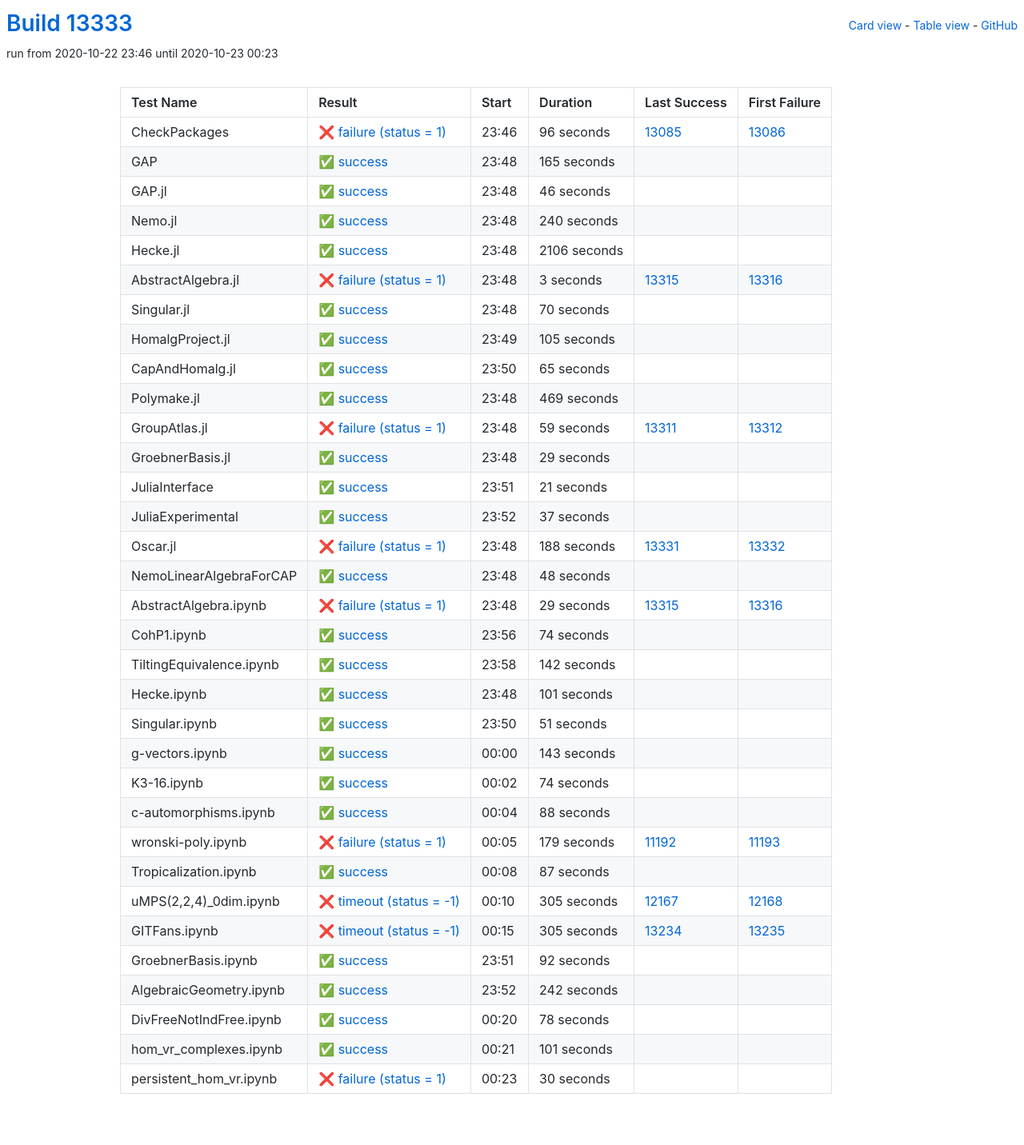
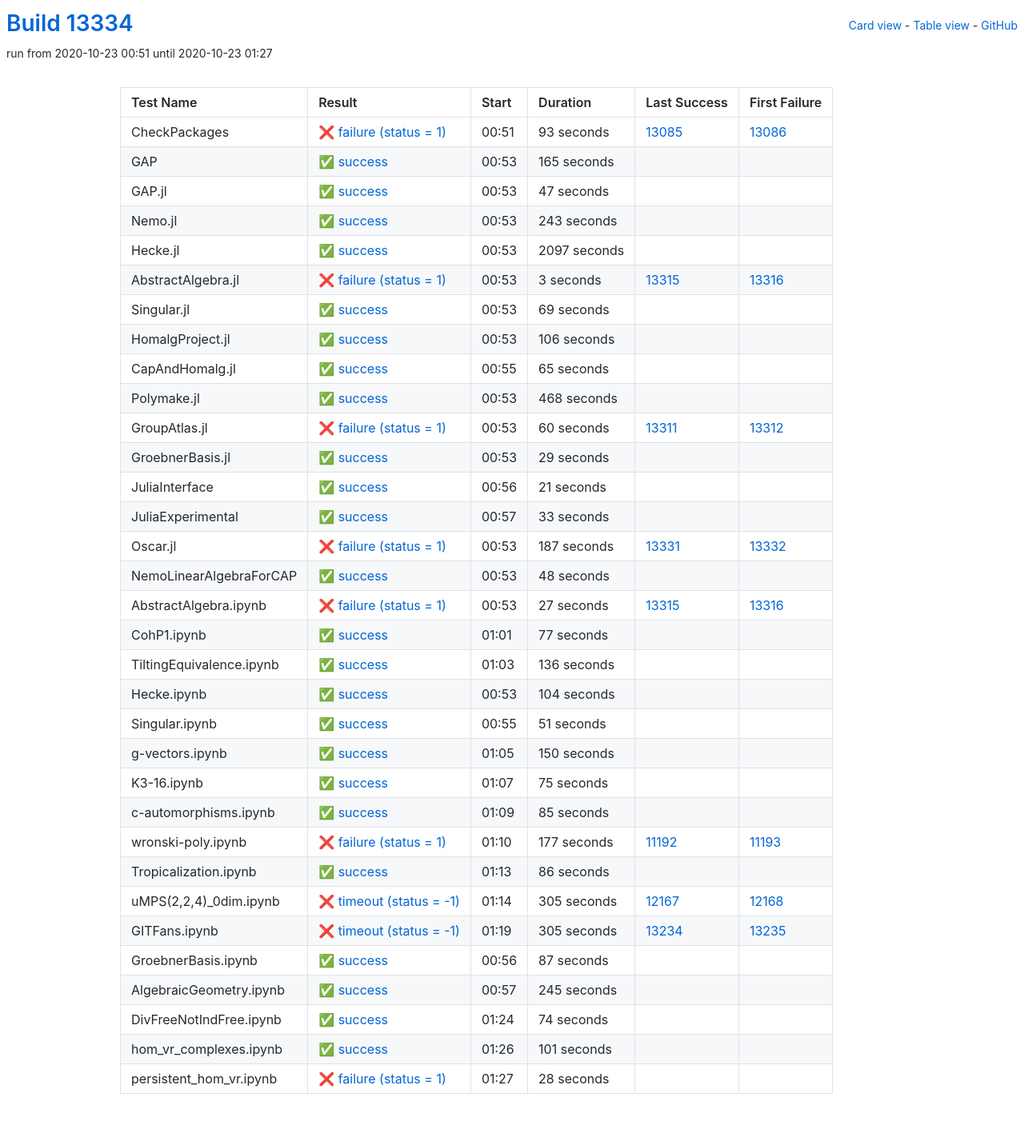
Before and after one commit to oscar-system/oscar-ci-status, a Jekyll site: the page built from table.html, in a window 1280 px wide. Shown: the whole page at 80% size. Built offline with Jekyll 4.4.1, drawn with Linux system fonts in a browser that asks for light colours.

Commit message:
Build #13334

```diff
--- a/_data/ci.yml
+++ b/_data/ci.yml
@@ -1,6 +1,6 @@
 ---
-build: 13333
-build_url: https://oscarci.mathematik.uni-kl.de/job/oscar/13333/
+build: 13334
+build_url: https://oscarci.mathematik.uni-kl.de/job/oscar/13334/
 job: oscar
 organization: oscar-system
 repo: oscar-ci-status
@@ -8,20 +8,20 @@
 tests:
 - name: CheckPackages
   id: checkpackages
-  log: https://oscarci.mathematik.uni-kl.de/job/oscar/13333/artifact/logs/build-13333/CheckPackages.log
-  start: 2020-10-22 23:46
+  log: https://oscarci.mathematik.uni-kl.de/job/oscar/13334/artifact/logs/build-13334/CheckPackages.log
+  start: 2020-10-23 00:51
   success: false
   exitcode: 1
   status: failure
-  duration: 96
+  duration: 93
   last_success: 13085
   last_success_url: https://oscarci.mathematik.uni-kl.de/job/oscar/13085/
   first_failure: 13086
   first_failure_url: https://oscarci.mathematik.uni-kl.de/job/oscar/13086/
 - name: GAP
   id: gap
-  log: https://oscarci.mathematik.uni-kl.de/job/oscar/13333/artifact/logs/build-13333/GAP.log
-  start: 2020-10-22 23:48
+  log: https://oscarci.mathematik.uni-kl.de/job/oscar/13334/artifact/logs/build-13334/GAP.log
+  start: 2020-10-23 00:53
   success: true
   exitcode: 0
   status: success
@@ -32,44 +32,44 @@
   first_failure_url:
 - name: GAP.jl
   id: gap-jl
-  log: https://oscarci.mathematik.uni-kl.de/job/oscar/13333/artifact/logs/build-13333/GAP.jl.log
-  start: 2020-10-22 23:48
+  log: https://oscarci.mathematik.uni-kl.de/job/oscar/13334/artifact/logs/build-13334/GAP.jl.log
+  start: 2020-10-23 00:53
   success: true
   exitcode: 0
   status: success
-  duration: 46
+  duration: 47
   last_success: false
   last_success_url:
   first_failure: false
   first_failure_url:
 - name: Nemo.jl
   id: nemo-jl
-  log: https://oscarci.mathematik.uni-kl.de/job/oscar/13333/artifact/logs/build-13333/Nemo.jl.log
-  start: 2020-10-22 23:48
+  log: https://oscarci.mathematik.uni-kl.de/job/oscar/13334/artifact/logs/build-13334/Nemo.jl.log
+  start: 2020-10-23 00:53
   success: true
   exitcode: 0
   status: success
-  duration: 240
+  duration: 243
   last_success: false
   last_success_url:
   first_failure: false
   first_failure_url:
 - name: Hecke.jl
   id: hecke-jl
-  log: https://oscarci.mathematik.uni-kl.de/job/oscar/13333/artifact/logs/build-13333/Hecke.jl.log
-  start: 2020-10-22 23:48
+  log: https://oscarci.mathematik.uni-kl.de/job/oscar/13334/artifact/logs/build-13334/Hecke.jl.log
+  start: 2020-10-23 00:53
   success: true
   exitcode: 0
   status: success
-  duration: 2106
+  duration: 2097
   last_success: false
   last_success_url:
   first_failure: false
   first_failure_url:
 - name: AbstractAlgebra.jl
   id: abstractalgebra-jl
-  log: https://oscarci.mathematik.uni-kl.de/job/oscar/13333/artifact/logs/build-13333/AbstractAlgebra.jl.log
-  start: 2020-10-22 23:48
+  log: https://oscarci.mathematik.uni-kl.de/job/oscar/13334/artifact/logs/build-13334/AbstractAlgebra.jl.log
+  start: 2020-10-23 00:53
   success: false
   exitcode: 1
   status: failure
@@ -80,32 +80,32 @@
   first_failure_url: https://oscarci.mathematik.uni-kl.de/job/oscar/13316/
 - name: Singular.jl
   id: singular-jl
-  log: https://oscarci.mathematik.uni-kl.de/job/oscar/13333/artifact/logs/build-13333/Singular.jl.log
-  start: 2020-10-22 23:48
+  log: https://oscarci.mathematik.uni-kl.de/job/oscar/13334/artifact/logs/build-13334/Singular.jl.log
+  start: 2020-10-23 00:53
   success: true
   exitcode: 0
   status: success
-  duration: 70
+  duration: 69
   last_success: false
   last_success_url:
   first_failure: false
   first_failure_url:
 - name: HomalgProject.jl
   id: homalgproject-jl
-  log: https://oscarci.mathematik.uni-kl.de/job/oscar/13333/artifact/logs/build-13333/HomalgProject.jl.log
-  start: 2020-10-22 23:49
+  log: https://oscarci.mathematik.uni-kl.de/job/oscar/13334/artifact/logs/build-13334/HomalgProject.jl.log
+  start: 2020-10-23 00:53
   success: true
   exitcode: 0
   status: success
-  duration: 105
+  duration: 106
   last_success: false
   last_success_url:
   first_failure: false
   first_failure_url:
 - name: CapAndHomalg.jl
   id: capandhomalg-jl
-  log: https://oscarci.mathematik.uni-kl.de/job/oscar/13333/artifact/logs/build-13333/CapAndHomalg.jl.log
-  start: 2020-10-22 23:50
+  log: https://oscarci.mathematik.uni-kl.de/job/oscar/13334/artifact/logs/build-13334/CapAndHomalg.jl.log
+  start: 2020-10-23 00:55
   success: true
   exitcode: 0
   status: success
@@ -116,32 +116,32 @@
   first_failure_url:
 - name: Polymake.jl
   id: polymake-jl
-  log: https://oscarci.mathematik.uni-kl.de/job/oscar/13333/artifact/logs/build-13333/Polymake.jl.log
-  start: 2020-10-22 23:48
+  log: https://oscarci.mathematik.uni-kl.de/job/oscar/13334/artifact/logs/build-13334/Polymake.jl.log
+  start: 2020-10-23 00:53
   success: true
   exitcode: 0
   status: success
-  duration: 469
+  duration: 468
   last_success: false
   last_success_url:
   first_failure: false
   first_failure_url:
 - name: GroupAtlas.jl
   id: groupatlas-jl
-  log: https://oscarci.mathematik.uni-kl.de/job/oscar/13333/artifact/logs/build-13333/GroupAtlas.jl.log
-  start: 2020-10-22 23:48
+  log: https://oscarci.mathematik.uni-kl.de/job/oscar/13334/artifact/logs/build-13334/GroupAtlas.jl.log
+  start: 2020-10-23 00:53
   success: false
   exitcode: 1
   status: failure
-  duration: 59
+  duration: 60
   last_success: 13311
   last_success_url: https://oscarci.mathematik.uni-kl.de/job/oscar/13311/
   first_failure: 13312
   first_failure_url: https://oscarci.mathematik.uni-kl.de/job/oscar/13312/
 - name: GroebnerBasis.jl
   id: groebnerbasis-jl
-  log: https://oscarci.mathematik.uni-kl.de/job/oscar/13333/artifact/logs/build-13333/GroebnerBasis.jl.log
-  start: 2020-10-22 23:48
+  log: https://oscarci.mathematik.uni-kl.de/job/oscar/13334/artifact/logs/build-13334/GroebnerBasis.jl.log
+  start: 2020-10-23 00:53
   success: true
   exitcode: 0
   status: success
@@ -152,8 +152,8 @@
   first_failure_url:
 - name: JuliaInterface
   id: juliainterface
-  log: https://oscarci.mathematik.uni-kl.de/job/oscar/13333/artifact/logs/build-13333/JuliaInterface.log
-  start: 2020-10-22 23:51
+  log: https://oscarci.mathematik.uni-kl.de/job/oscar/13334/artifact/logs/build-13334/JuliaInterface.log
+  start: 2020-10-23 00:56
   success: true
   exitcode: 0
   status: success
@@ -164,32 +164,32 @@
   first_failure_url:
 - name: JuliaExperimental
   id: juliaexperimental
-  log: https://oscarci.mathematik.uni-kl.de/job/oscar/13333/artifact/logs/build-13333/JuliaExperimental.log
-  start: 2020-10-22 23:52
+  log: https://oscarci.mathematik.uni-kl.de/job/oscar/13334/artifact/logs/build-13334/JuliaExperimental.log
+  start: 2020-10-23 00:57
   success: true
   exitcode: 0
   status: success
-  duration: 37
+  duration: 33
   last_success: false
   last_success_url:
   first_failure: false
   first_failure_url:
 - name: Oscar.jl
   id: oscar-jl
-  log: https://oscarci.mathematik.uni-kl.de/job/oscar/13333/artifact/logs/build-13333/Oscar.jl.log
-  start: 2020-10-22 23:48
+  log: https://oscarci.mathematik.uni-kl.de/job/oscar/13334/artifact/logs/build-13334/Oscar.jl.log
+  start: 2020-10-23 00:53
   success: false
   exitcode: 1
   status: failure
-  duration: 188
+  duration: 187
   last_success: 13331
   last_success_url: https://oscarci.mathematik.uni-kl.de/job/oscar/13331/
   first_failure: 13332
   first_failure_url: https://oscarci.mathematik.uni-kl.de/job/oscar/13332/
 - name: NemoLinearAlgebraForCAP
   id: nemolinearalgebraforcap
-  log: https://oscarci.mathematik.uni-kl.de/job/oscar/13333/artifact/logs/build-13333/NemoLinearAlgebraForCAP.log
-  start: 2020-10-22 23:48
+  log: https://oscarci.mathematik.uni-kl.de/job/oscar/13334/artifact/logs/build-13334/NemoLinearAlgebraForCAP.log
+  start: 2020-10-23 00:53
   success: true
   exitcode: 0
   status: success
@@ -200,56 +200,56 @@
   first_failure_url:
 - name: AbstractAlgebra.ipynb
   id: abstractalgebra-ipynb
-  log: https://oscarci.mathematik.uni-kl.de/job/oscar/13333/artifact/logs/build-13333/AbstractAlgebra.ipynb.log
-  start: 2020-10-22 23:48
+  log: https://oscarci.mathematik.uni-kl.de/job/oscar/13334/artifact/logs/build-13334/AbstractAlgebra.ipynb.log
+  start: 2020-10-23 00:53
   success: false
   exitcode: 1
   status: failure
-  duration: 29
+  duration: 27
   last_success: 13315
   last_success_url: https://oscarci.mathematik.uni-kl.de/job/oscar/13315/
   first_failure: 13316
   first_failure_url: https://oscarci.mathematik.uni-kl.de/job/oscar/13316/
 - name: CohP1.ipynb
   id: cohp1-ipynb
-  log: https://oscarci.mathematik.uni-kl.de/job/oscar/13333/artifact/logs/build-13333/CohP1.ipynb.log
-  start: 2020-10-22 23:56
+  log: https://oscarci.mathematik.uni-kl.de/job/oscar/13334/artifact/logs/build-13334/CohP1.ipynb.log
+  start: 2020-10-23 01:01
   success: true
   exitcode: 0
   status: success
-  duration: 74
+  duration: 77
   last_success: false
   last_success_url:
   first_failure: false
   first_failure_url:
 - name: TiltingEquivalence.ipynb
   id: tiltingequivalence-ipynb
-  log: https://oscarci.mathematik.uni-kl.de/job/oscar/13333/artifact/logs/build-13333/TiltingEquivalence.ipynb.log
-  start: 2020-10-22 23:58
+  log: https://oscarci.mathematik.uni-kl.de/job/oscar/13334/artifact/logs/build-13334/TiltingEquivalence.ipynb.log
+  start: 2020-10-23 01:03
   success: true
   exitcode: 0
   status: success
-  duration: 142
+  duration: 136
   last_success: false
   last_success_url:
   first_failure: false
   first_failure_url:
 - name: Hecke.ipynb
   id: hecke-ipynb
-  log: https://oscarci.mathematik.uni-kl.de/job/oscar/13333/artifact/logs/build-13333/Hecke.ipynb.log
-  start: 2020-10-22 23:48
+  log: https://oscarci.mathematik.uni-kl.de/job/oscar/13334/artifact/logs/build-13334/Hecke.ipynb.log
+  start: 2020-10-23 00:53
   success: true
   exitcode: 0
   status: success
-  duration: 101
+  duration: 104
   last_success: false
   last_success_url:
   first_failure: false
   first_failure_url:
 - name: Singular.ipynb
   id: singular-ipynb
-  log: https://oscarci.mathematik.uni-kl.de/job/oscar/13333/artifact/logs/build-13333/Singular.ipynb.log
-  start: 2020-10-22 23:50
+  log: https://oscarci.mathematik.uni-kl.de/job/oscar/13334/artifact/logs/build-13334/Singular.ipynb.log
+  start: 2020-10-23 00:55
   success: true
   exitcode: 0
   status: success
@@ -260,68 +260,68 @@
   first_failure_url:
 - name: g-vectors.ipynb
   id: g-vectors-ipynb
-  log: https://oscarci.mathematik.uni-kl.de/job/oscar/13333/artifact/logs/build-13333/g-vectors.ipynb.log
-  start: 2020-10-23 00:00
+  log: https://oscarci.mathematik.uni-kl.de/job/oscar/13334/artifact/logs/build-13334/g-vectors.ipynb.log
+  start: 2020-10-23 01:05
   success: true
   exitcode: 0
   status: success
-  duration: 143
+  duration: 150
   last_success: false
   last_success_url:
   first_failure: false
   first_failure_url:
 - name: K3-16.ipynb
   id: k3-16-ipynb
-  log: https://oscarci.mathematik.uni-kl.de/job/oscar/13333/artifact/logs/build-13333/K3-16.ipynb.log
-  start: 2020-10-23 00:02
+  log: https://oscarci.mathematik.uni-kl.de/job/oscar/13334/artifact/logs/build-13334/K3-16.ipynb.log
+  start: 2020-10-23 01:07
   success: true
   exitcode: 0
   status: success
-  duration: 74
+  duration: 75
   last_success: false
   last_success_url:
   first_failure: false
   first_failure_url:
 - name: c-automorphisms.ipynb
   id: c-automorphisms-ipynb
-  log: https://oscarci.mathematik.uni-kl.de/job/oscar/13333/artifact/logs/build-13333/c-automorphisms.ipynb.log
-  start: 2020-10-23 00:04
+  log: https://oscarci.mathematik.uni-kl.de/job/oscar/13334/artifact/logs/build-13334/c-automorphisms.ipynb.log
+  start: 2020-10-23 01:09
   success: true
   exitcode: 0
   status: success
-  duration: 88
+  duration: 85
   last_success: false
   last_success_url:
   first_failure: false
   first_failure_url:
 - name: wronski-poly.ipynb
   id: wronski-poly-ipynb
-  log: https://oscarci.mathematik.uni-kl.de/job/oscar/13333/artifact/logs/build-13333/wronski-poly.ipynb.log
-  start: 2020-10-23 00:05
+  log: https://oscarci.mathematik.uni-kl.de/job/oscar/13334/artifact/logs/build-13334/wronski-poly.ipynb.log
+  start: 2020-10-23 01:10
   success: false
   exitcode: 1
   status: failure
-  duration: 179
+  duration: 177
   last_success: 11192
   last_success_url: https://oscarci.mathematik.uni-kl.de/job/oscar/11192/
   first_failure: 11193
   first_failure_url: https://oscarci.mathematik.uni-kl.de/job/oscar/11193/
 - name: Tropicalization.ipynb
   id: tropicalization-ipynb
-  log: https://oscarci.mathematik.uni-kl.de/job/oscar/13333/artifact/logs/build-13333/Tropicalization.ipynb.log
-  start: 2020-10-23 00:08
+  log: https://oscarci.mathematik.uni-kl.de/job/oscar/13334/artifact/logs/build-13334/Tropicalization.ipynb.log
+  start: 2020-10-23 01:13
   success: true
   exitcode: 0
   status: success
-  duration: 87
+  duration: 86
   last_success: false
   last_success_url:
   first_failure: false
   first_failure_url:
 - name: uMPS(2,2,4)_0dim.ipynb
   id: umps-2-2-4-0dim-ipynb
-  log: https://oscarci.mathematik.uni-kl.de/job/oscar/13333/artifact/logs/build-13333/uMPS-2-2-4-_0dim.ipynb.log
-  start: 2020-10-23 00:10
+  log: https://oscarci.mathematik.uni-kl.de/job/oscar/13334/artifact/logs/build-13334/uMPS-2-2-4-_0dim.ipynb.log
+  start: 2020-10-23 01:14
   success: false
   exitcode: -1
   status: timeout
@@ -332,8 +332,8 @@
   first_failure_url: https://oscarci.mathematik.uni-kl.de/job/oscar/12168/
 - name: GITFans.ipynb
   id: gitfans-ipynb
-  log: https://oscarci.mathematik.uni-kl.de/job/oscar/13333/artifact/logs/build-13333/GITFans.ipynb.log
-  start: 2020-10-23 00:15
+  log: https://oscarci.mathematik.uni-kl.de/job/oscar/13334/artifact/logs/build-13334/GITFans.ipynb.log
+  start: 2020-10-23 01:19
   success: false
   exitcode: -1
   status: timeout
@@ -344,44 +344,44 @@
   first_failure_url: https://oscarci.mathematik.uni-kl.de/job/oscar/13235/
 - name: GroebnerBasis.ipynb
   id: groebnerbasis-ipynb
-  log: https://oscarci.mathematik.uni-kl.de/job/oscar/13333/artifact/logs/build-13333/GroebnerBasis.ipynb.log
-  start: 2020-10-22 23:51
+  log: https://oscarci.mathematik.uni-kl.de/job/oscar/13334/artifact/logs/build-13334/GroebnerBasis.ipynb.log
+  start: 2020-10-23 00:56
   success: true
   exitcode: 0
   status: success
-  duration: 92
+  duration: 87
   last_success: false
   last_success_url:
   first_failure: false
   first_failure_url:
 - name: AlgebraicGeometry.ipynb
   id: algebraicgeometry-ipynb
-  log: https://oscarci.mathematik.uni-kl.de/job/oscar/13333/artifact/logs/build-13333/AlgebraicGeometry.ipynb.log
-  start: 2020-10-22 23:52
+  log: https://oscarci.mathematik.uni-kl.de/job/oscar/13334/artifact/logs/build-13334/AlgebraicGeometry.ipynb.log
+  start: 2020-10-23 00:57
   success: true
   exitcode: 0
   status: success
-  duration: 242
+  duration: 245
   last_success: false
   last_success_url:
   first_failure: false
   first_failure_url:
 - name: DivFreeNotIndFree.ipynb
   id: divfreenotindfree-ipynb
-  log: https://oscarci.mathematik.uni-kl.de/job/oscar/13333/artifact/logs/build-13333/DivFreeNotIndFree.ipynb.log
-  start: 2020-10-23 00:20
+  log: https://oscarci.mathematik.uni-kl.de/job/oscar/13334/artifact/logs/build-13334/DivFreeNotIndFree.ipynb.log
+  start: 2020-10-23 01:24
   success: true
   exitcode: 0
   status: success
-  duration: 78
+  duration: 74
   last_success: false
   last_success_url:
   first_failure: false
   first_failure_url:
 - name: hom_vr_complexes.ipynb
   id: hom-vr-complexes-ipynb
-  log: https://oscarci.mathematik.uni-kl.de/job/oscar/13333/artifact/logs/build-13333/hom_vr_complexes.ipynb.log
-  start: 2020-10-23 00:21
+  log: https://oscarci.mathematik.uni-kl.de/job/oscar/13334/artifact/logs/build-13334/hom_vr_complexes.ipynb.log
+  start: 2020-10-23 01:26
   success: true
   exitcode: 0
   status: success
@@ -392,12 +392,12 @@
   first_failure_url:
 - name: persistent_hom_vr.ipynb
   id: persistent-hom-vr-ipynb
-  log: https://oscarci.mathematik.uni-kl.de/job/oscar/13333/artifact/logs/build-13333/persistent_hom_vr.ipynb.log
-  start: 2020-10-23 00:23
+  log: https://oscarci.mathematik.uni-kl.de/job/oscar/13334/artifact/logs/build-13334/persistent_hom_vr.ipynb.log
+  start: 2020-10-23 01:27
   success: false
   exitcode: 1
   status: failure
-  duration: 30
+  duration: 28
   last_success: false
   last_success_url:
   first_failure: false
```
Also changed, not shown: README.md.
